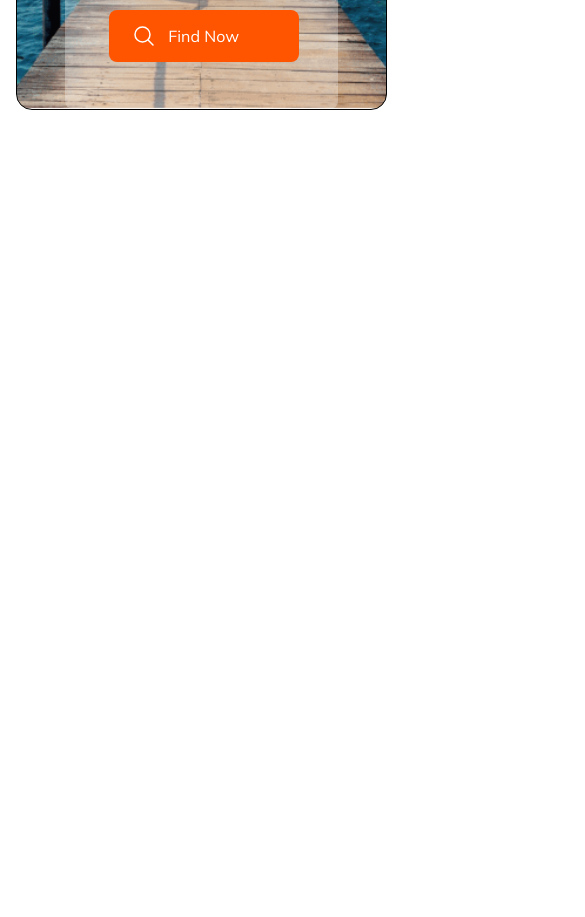
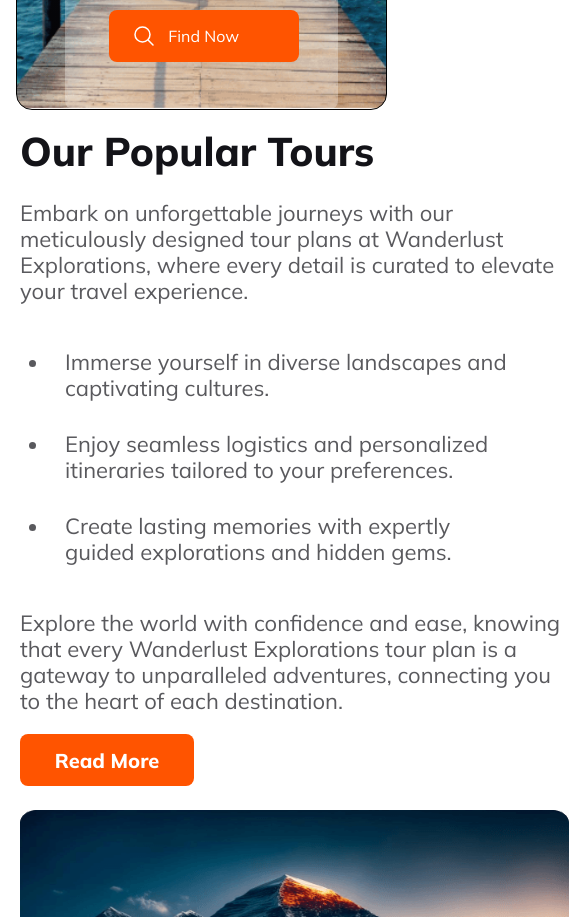
Before and after one commit to az00102/b9-a2, a plain HTML site: page index.html in a window 390 px wide. Shown: the part 580-1497 px from the top of the page, 585 px wide, since content can reach past the window. Before the commit the page ends 844 px from the top, so only its background shows below. Drawn offline with Linux system fonts and the light colour scheme.

Commit message:
added tour plan section and started choose destination section

```diff
--- a/index.html
+++ b/index.html
@@ -101,7 +101,33 @@
       <!-- banner section end -->
 
       <!-- Tour Plan section start -->
+      <section>
+        <div class="tour-plan-container">
+            <div class="tour-plan-description">
+                <h1>Our Popular Tours</h1>
+                <p>Embark on unforgettable journeys with our meticulously designed tour plans at Wanderlust Explorations, where every detail is curated to elevate your travel experience.</p>
+                <ul>
+                    <li>Immerse yourself in diverse landscapes and captivating cultures.</li>
+                    <li>Enjoy seamless logistics and personalized itineraries tailored to your preferences.</li>
+                    <li>Create lasting memories with expertly guided explorations and hidden gems.</li>
+                </ul>
+                <p class="tour-plan-conclution">Explore the world with confidence and ease, knowing that every Wanderlust Explorations tour plan is a gateway to unparalleled adventures, connecting you to the heart of each destination.</p>
+                <button class="btn">Read More</button>
+            </div>
+            <div class="tour-plan-image">
+                <img src="Images/Rectangle 4.png" alt="Rectangle 4.png">
+            </div>
+        </div>
+      </section>
+      <!-- Tour Plan section end -->
 
+      <!-- choose destination section start -->
+      <section class="choose-destination">
+        <div class="choose-destination-description">
+
+        </div>
+      </section>
+      <!-- choose destination section end -->
 
     </main>
   </body>
--- a/style.css
+++ b/style.css
@@ -193,6 +193,78 @@ label {
 
 /* banner section end */
 
+/* Tour Plan section style start */
+
+.tour-plan-container {
+  display: flex;
+  justify-content: space-between;
+  margin-top: 3.47%;
+  height: 70vh;
+}
+
+.tour-plan-description {
+  width: 50%;
+}
+
+.tour-plan-description h1 {
+  color: #131318;
+  text-align: center;
+  font-family: Mulish;
+  font-size: 40px;
+  font-style: normal;
+  font-weight: 800;
+  line-height: normal;
+  margin-bottom: 24px;
+}
+
+.tour-plan-description p {
+  color: rgba(19, 19, 24, 0.7);
+  font-family: Mulish;
+  font-size: 22px;
+  font-style: normal;
+  font-weight: 400;
+  line-height: 26px; /* 162.5% */
+}
+
+.tour-plan-description ul{
+    margin: 30px;
+}
+
+.tour-plan-description
+li {
+  color: rgba(19, 19, 24, 0.7);
+  font-family: Mulish;
+  font-size: 22px;
+  font-style: normal;
+  font-weight: 400;
+  line-height: 26px; /* 162.5% */
+  padding: 15px;
+}
+
+.btn {
+  border-radius: 8px;
+  background: var(--primary-color);
+  width: 174px;
+  height: 52px;
+  flex-shrink: 0;
+  margin-top: 20px;
+  color: #fff;
+  text-align: center;
+  font-family: Mulish;
+  font-size: 20px;
+  font-style: normal;
+  font-weight: 800;
+  line-height: normal;
+  border: none;
+  cursor: pointer;
+}
+
+/* Tour Plan section style end */
+
+/* choose destination section start */
+
+  /* choose destination section end */
+
 /* Media Query for small screens */
 @media only screen and (max-width: 600px) {
   /* header section start*/
@@ -200,13 +272,13 @@ label {
     position: fixed;
     top: 80px;
     background: rgb(182, 132, 89);
-    height: 20vh;
-    width: 100%;
+    height: 30%;
+
     display: flex;
     flex-direction: column;
     align-items: center;
     left: -100%;
-    transition: all 0.5s ease-in;
+    transition: all 0.2s ease-in;
   }
 
   #menu-click {
@@ -243,7 +315,6 @@ label {
 
   .banner-details {
     position: relative;
-
   }
 
   .banner-details h1 {
@@ -266,17 +337,44 @@ label {
     padding-right: 35px;
   }
 
-  .banner-find-now-bar svg{
+  .banner-find-now-bar svg {
     position: relative;
     right: 40px;
     top: -52px;
   }
 
-  .banner-find-now-bar input{
+  .banner-find-now-bar input {
     width: 80%;
   }
 
-  .banner-find-now-bar select{
+  .banner-find-now-bar select {
     width: 80%;
   }
+  /* banner section end */
+
+  /* Tour Plan section style start*/
+
+  .tour-plan-container {
+    display: flex;
+    flex-direction: column;
+    width: 130vh;
+    position: relative;
+    left: 20px;
+  }
+
+  .tour-plan-description h1 {
+    text-align: left;
+  }
+
+  .tour-plan-image img {
+    margin-top: 24px;
+    width: 65vh;
+    height: 442px;
+    flex-shrink: 0;
+  }
+  /* Tour Plan section style end */
+
+  /* choose destination section start */
+
+  /* choose destination section end */
 }
```
